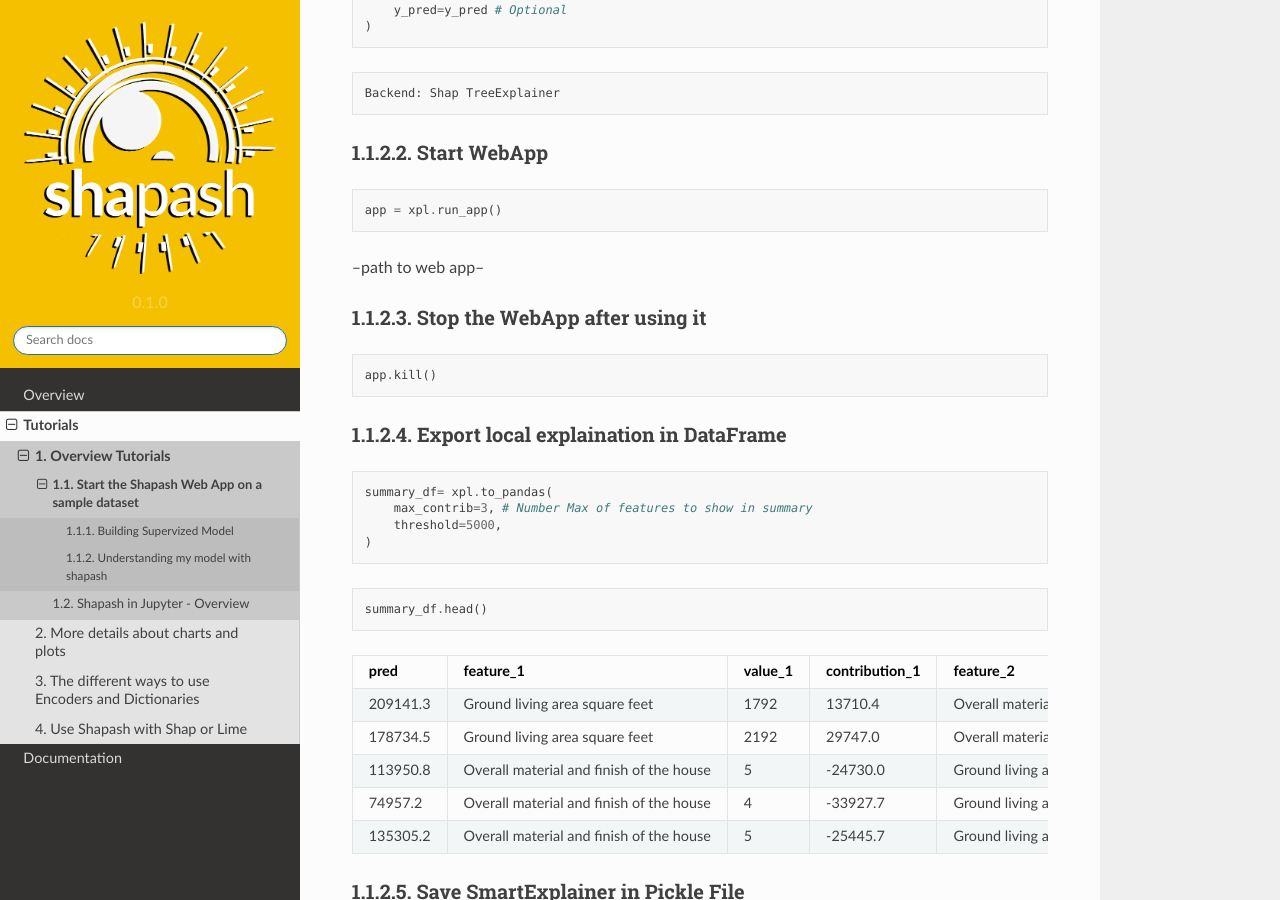
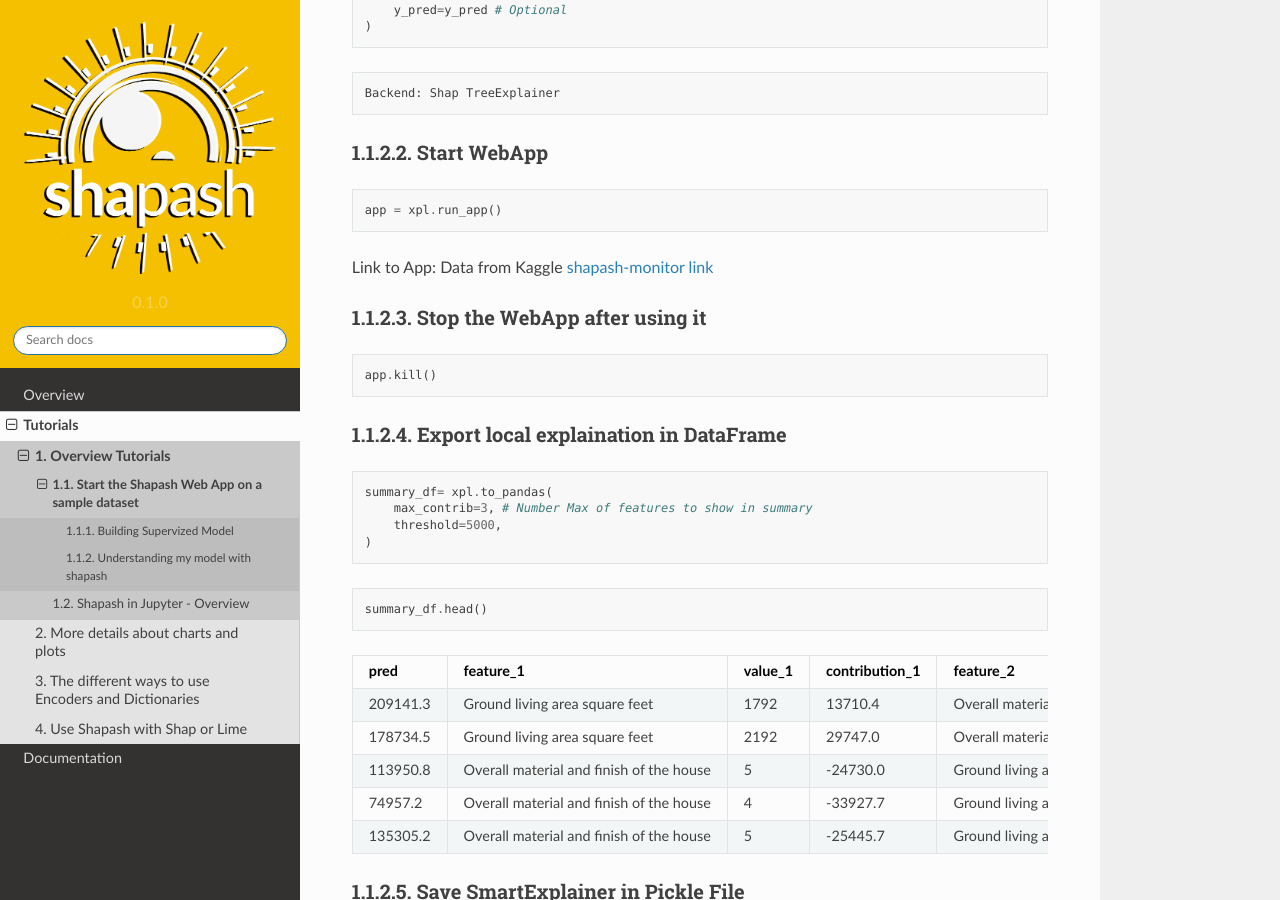
Before and after one commit to MAIF/shapash, a Sphinx documentation site: the page built from docs/tutorials/tutorial01-Shapash-Overview-Launch-WebApp.rst, in a window 1280 px wide and 900 px high, scrolled down 2080 px. Built offline with Sphinx 7.4.7 and the Read the Docs theme 2.0.0, drawn with Linux system fonts in a browser that asks for light colours.

Commit message:
webapp gif demo link

```diff
--- a/docs/index.rst
+++ b/docs/index.rst
@@ -32,7 +32,7 @@ The project was developed by **MAIF** Data Scientists.
 
 - To allow Data Scientists to quickly understand their models by using a **webapp** to easily navigate between global and local explainability, and understand how the different features contribute:
 
-.. image:: ./_static/shapash-webapp.png
+.. image:: ./_static/shapash-webapp-demo.gif
    :width: 700px
    :align: center
 
--- a/docs/tutorials/tutorial01-Shapash-Overview-Launch-WebApp.rst
+++ b/docs/tutorials/tutorial01-Shapash-Overview-Launch-WebApp.rst
@@ -140,7 +140,8 @@ Start WebApp
 
     app = xpl.run_app()
 
-–path to web app–
+Link to App:
+Data from Kaggle `shapash-monitor link <https://shapash-demo.ossbymaif.fr>`__
 
 Stop the WebApp after using it
 ^^^^^^^^^^^^^^^^^^^^^^^^^^^^^^
```
Also changed, not shown: 2 other files.
